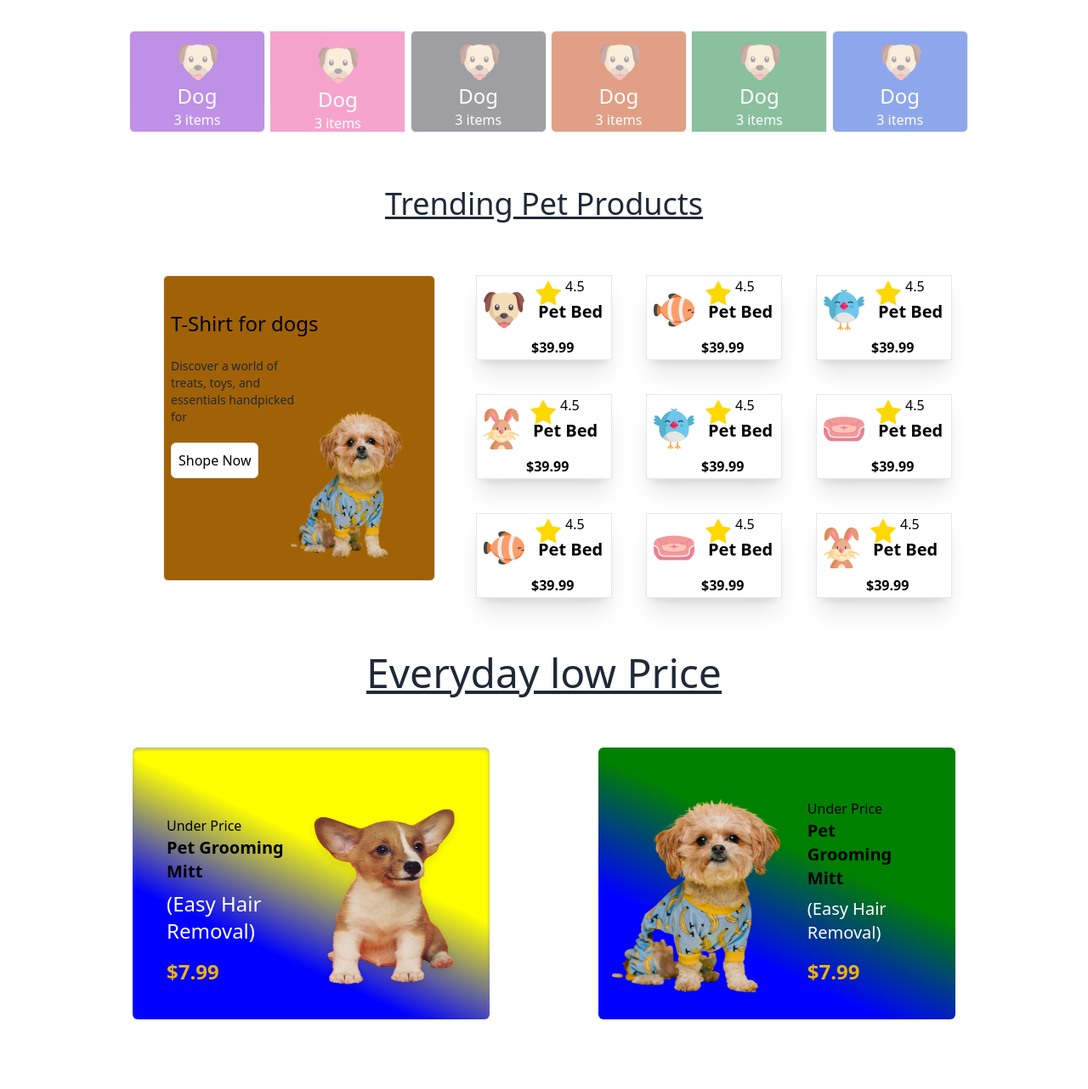
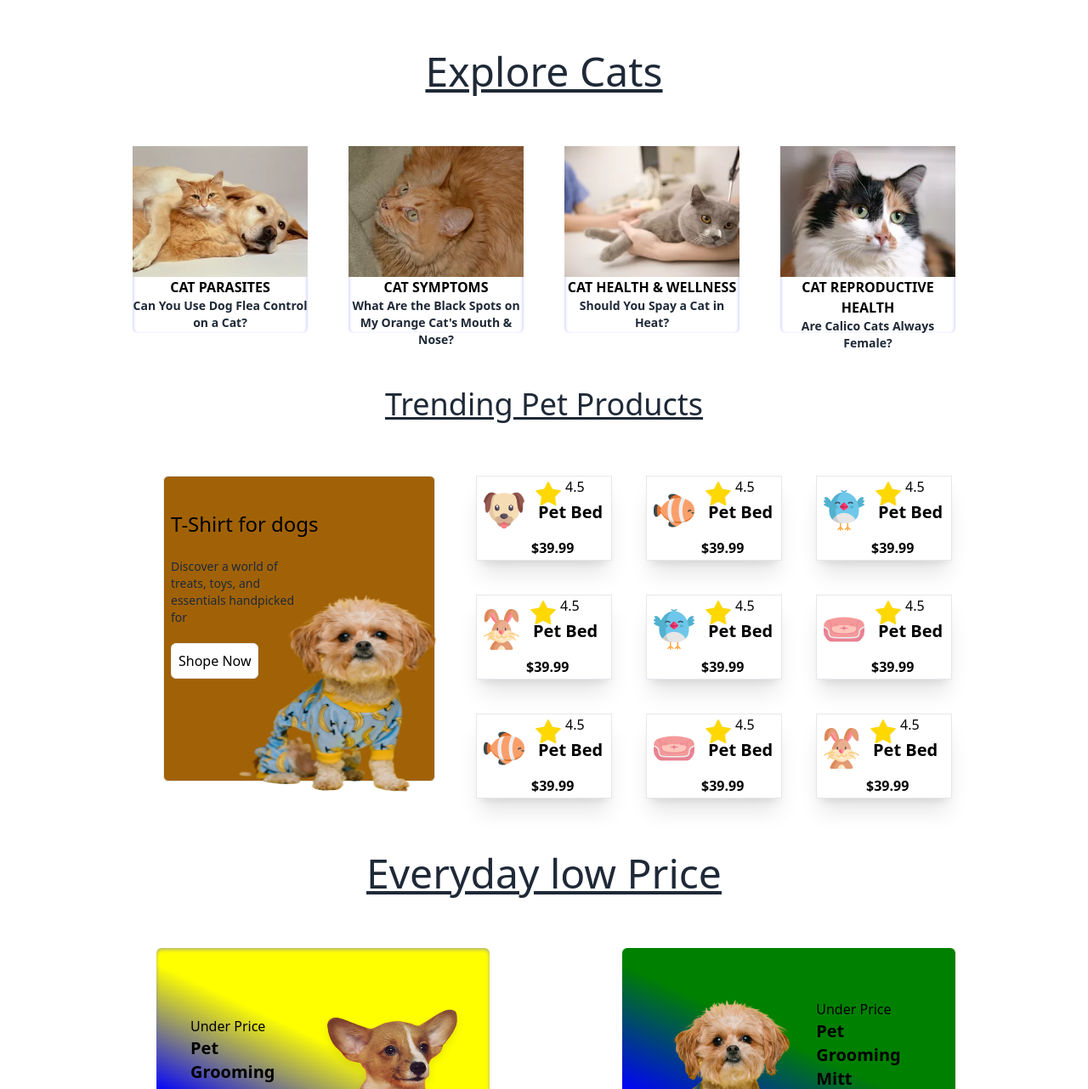
Before and after one commit to BELALKHANBK/aggignment-003, a plain HTML site: page index.html in a window 1280 px wide. Shown: the part 774-2056 px from the top of the page at 85% size. Drawn offline with nearby package versions, Linux system fonts and the light colour scheme.

Commit message:
second commit

```diff
--- a/index.html
+++ b/index.html
@@ -20,7 +20,7 @@
     </style>
 </head>
 
-<body class="bg-white">
+<body class="bg-white font-sans">
     <nav class="bg-white text-black sm:flex max-w-5xl m-auto">
 
         <div class="navbar bg-base-400 ml-10">
@@ -49,8 +49,8 @@
             <div class="navbar-end gap-x-10 ml-40 hidden md:block">
                 <i class="fa fa-bell-o" style="font-size:24px"></i>
                 <i class="fa fa-search" style="font-size:24px"></i>
-                <button class="bg-red-500 rounded-md">Login</button>
-                <button class="bg-blue-400 rounded-md"> Register</button>
+                <button class="bg-red-300 w-15 rounded-md hover:bg-violet-600">Login</button>
+                <button class="bg-blue-400 w-20 rounded-md hover:bg-sky-700 "> Register</button>
 
             </div>
             <button class="block md:hidden"><i class="fa fa-bars" style="font-size:36px"></i></button>
@@ -58,13 +58,13 @@
     </nav>
     <hr class="h-0.5 bg-red-500">
 
-    <section class="bg-[url('c1-assets/cat-big.png')] bg-cover h-140 bg-center max-w-5xl m-auto bg-linear-to-tr-20 bg-linear-to-bl animate-pulse">
-        <div class="py-20">
+    <section class="bg-[url('c1-assets/cat-big.png')] bg-cover  bg-center max-w-4xl m-auto  h-100 bg-linear-to-bl animate-pulse">
+        <div class="py-20 ">
             <h1 class="text-3xl text-stone-700 ml-20">Pamper Your Pet,<br> Because They Deserve <br>the Bes</h1>
             <p class="ml-20 flex inline text-stone-700 w-80 text-center text-right sm:text-left text-sm">
                 Discover a world of treats,toys, and essentials <br>handpicked for your furry friends. Shop now </p>
             <p class="ml-20 text-stone-700">and make tails wag with joy!</p>
-            <button class="rounded-md bg-blue-400 text-stone-700 ml-20">Find a pet</button>
+            <button class="rounded-md bg-blue-400 text-stone-700 ml-20 pointer w-28 p-2 hover:bg-sky-700">Find a pet</button>
         </div>
     </section>
 
@@ -146,6 +146,61 @@
     </section>
 
 
+
+
+    <section class="bg-white max-w-5xl m-auto ">
+
+        <h1 class="text-5xl text-center py-16 underline">Explore Cats</h1>
+        <div>
+            <div class="flex py-1.2 items-center flex-col lg:flex-row gap-y-10 gap-12 lg:gap-18 lg:ml-7 mr-7">
+                <div class="  w-60 rounded-md inset-shadow-sm inset-shadow-indigo-500/50 h-55">
+                    <div>
+                        <img class="w-60 h-30 " src="c1-assets/cat1.webp">
+                    </div>
+                    <div>
+                        <h1 class="text-black font-bold text-center">CAT PARASITES</h1>
+                        <p class="text-sm font-bold text-center">Can You Use Dog Flea Control on a Cat?</p>
+                    </div>
+
+                </div>
+
+                <div class="  w-60 rounded-md inset-shadow-sm inset-shadow-indigo-500/50 h-55">
+                    <div>
+                        <img class="w-60 h-30 " src="c1-assets/cat2.webp">
+                    </div>
+                    <div>
+                        <h1 class="text-black font-bold text-center">CAT SYMPTOMS</h1>
+                        <p class="text-sm font-bold text-center">What Are the Black Spots on My Orange Cat's Mouth & Nose?</p>
+                    </div>
+
+                </div>
+                <div class="  w-60 rounded-md inset-shadow-sm inset-shadow-indigo-500/50 h-55">
+                    <div>
+                        <img class="w-60 h-30 " src="c1-assets/cat3.webp">
+                    </div>
+                    <div>
+                        <h1 class="text-black font-bold text-center">CAT HEALTH & WELLNESS</h1>
+                        <p class="text-sm font-bold text-center">Should You Spay a Cat in Heat?</p>
+                    </div>
+
+                </div>
+                <div class="  w-60 rounded-md inset-shadow-sm inset-shadow-indigo-500/50 h-55">
+                    <div>
+                        <img class="w-60 h-30 " src="c1-assets/cat4.webp">
+                    </div>
+                    <div>
+                        <h1 class="text-black font-bold text-center">CAT REPRODUCTIVE HEALTH</h1>
+                        <p class="text-sm font-bold text-center">Are Calico Cats Always Female?</p>
+                    </div>
+
+                </div>
+
+
+
+            </div>
+        </div>
+    </section>
+
     <!------Trending---section--->
     <section class="bg-white max-w-5xl m-auto">
         <h1 class="text-4xl text-center py-16 underline">Trending Pet Products</h1>
@@ -155,8 +210,8 @@
             <div class="border border-orang-200 w-80 h-90 bg-yellow-700 rounded-md ml-16 ">
                 <h1 class="text-2xl text-black ml-2 mt-10">T-Shirt for dogs</h1>
                 <p class="text-sm w-40 ml-2 mt-6">Discover a world of treats, toys, and essentials handpicked for </p>
-                <button class="border bg-white text-black rounded-md p-2 mt-5 ml-2">Shope Now</button>
-                <img class="w-40 h-60 relative mt-[-140px] justify-end ml-36" src="c1-assets/cute-pet-small.png">
+                <button class="border bg-white text-black rounded-md p-2 mt-5 ml-2 ">Shope Now</button>
+                <img class="w-70 h-80 relative mt-[-180px] justify-end ml-20" src="c1-assets/cute-pet-small.png">
             </div>
 
 
@@ -312,7 +367,7 @@
         <h1 class="text-5xl text-center py-16 underline">Everyday low Price</h1>
         <div>
             <div class="flex py-1.2 items-center flex-col lg:flex-row gap-y-10 gap-32 lg:gap-18 lg:ml-7 mr-7">
-                <div class=" flex w-150 rounded-md inset-shadow-sm inset-shadow-indigo-500/50 h-80 bg-linear-[25deg,blue_30%,yellow_60%]">
+                <div class=" flex w-110 rounded-md inset-shadow-sm inset-shadow-indigo-500/50 h-80 bg-linear-[25deg,blue_30%,yellow_60%] ml-7">
                     <div class="mt-20 ml-26 lg:ml-10">
                         <h1 class="text-md text-black">Under Price</h1>
                         <h2 class="text-xl text-black font-bold">Pet Grooming Mitt</h2>
@@ -326,7 +381,7 @@
                 </div>
 
 
-                <div class=" flex w-150 h-80 rounded-md bg-linear-[25deg,blue_30%,green_60%]">
+                <div class=" flex w-110 h-80 rounded-md bg-linear-[25deg,blue_30%,green_60%] ml-7">
                     <div>
                         <img class="w-70 h-60 mt-15 lg:mr-4 md:ml-4 ml-6 " src="c1-assets/cute-pet-mid.png">
                     </div>
@@ -396,21 +451,21 @@
 
 
 
-            <div class="flex flex-col items-center gap-6 p-7 md:flex-row md:gap-8 absolute  border md:-mt-90 lg:mt-160 bg-white lg:ml-10 md:ml-8 sm:ml-10">
+            <div class="flex flex-col items-center gap-6 p-7 md:flex-row md:gap-8 absolute  border md:-mt-90 lg:mt-160 bg-white  lg:ml-10 md:ml-8 sm:ml-10">
                 <div>
                     <img class="size-48 shadow-xl rounded-md" alt="" src="c1-assets/cute-pet-mid.png" />
                 </div>
                 <div class="items-center md:items-start">
                     <span class="text-2xl font-medium">Get Pawsome News!</span><br>
                     <span class="font-medium text-sky-500">Exclusive training tips, ticks, product deals and more.</span><br>
-                    <button>Subscribe</button>
+                    <button class="border bg-blue-700 text-white font-bold w-30 p-2">Subscribe</button>
                 </div>
             </div>
         </div>
     </section>
 
     </main>
-    <footer class="footer bg-base-300 text-base-content p-10 mt-12">
+    <footer class="footer bg-base-300 text-base-content p-10 mt-12 ">
         <nav class="lg:mt-30 ">
             <div class="flex gap-2">
                 <img src="c1-assets/logo-header.png">
```
Also changed, not shown: c1-assets/cat1.webp (added), c1-assets/cat2.webp (added), c1-assets/cat3.webp (added), c1-assets/cat4.webp (added).
